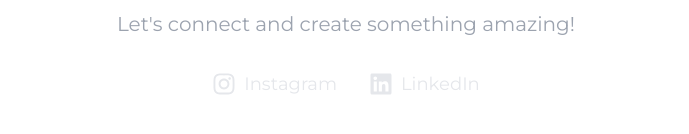
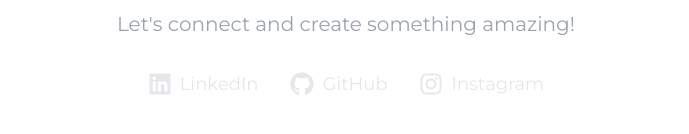
Before and after one commit to fdaniall/personal-website, a Next.js app: page / in a window 1280 px wide. Shown: the part 2854-2988 px from the top of the page, without its empty margins (294-983 px from the left). Built offline with nearby package versions, Linux system fonts and the light colour scheme.

Commit message:
feat: enhance social media links on homepage
Updated the homepage to include GitHub and Instagram links, replacing the previous LinkedIn link. This change improves user connectivity and engagement by providing additional social media options.

```diff
--- a/src/app/Homepage/index.js
+++ b/src/app/Homepage/index.js
@@ -9,7 +9,7 @@ import projectStatic from "../styles/images/firstyourinnovationgif.png";
 import projectLogo from "../styles/images/yourinnovation.png";
 import moneyhunterImg from "../styles/images/moneyhunter.png";
 import confideeImg from "../styles/images/confidee.png";
-import { FaInstagram, FaLinkedin } from "react-icons/fa";
+import { FaInstagram, FaLinkedin, FaGithub } from "react-icons/fa6";
 
 const ProjectCard = ({ title, gif, staticImage, logo, isPublic = false, url }) => {
   const [isHovered, setIsHovered] = useState(false);
@@ -144,7 +144,25 @@ const Homepage = () => {
               </p>
               <div className="flex space-x-8">
                 <a
-                  href="https://instagram.com/your_username"
+                  href="https://linkedin.com/in/fdaniall"
+                  target="_blank"
+                  rel="noopener noreferrer"
+                  className="flex items-center space-x-2 text-gray-200 hover:text-gray-400 text-lg font-montserrat transition-colors duration-300"
+                >
+                  <FaLinkedin size={24} />
+                  <span>LinkedIn</span>
+                </a>
+                <a
+                  href="https://github.com/fdaniall"
+                  target="_blank"
+                  rel="noopener noreferrer"
+                  className="flex items-center space-x-2 text-gray-200 hover:text-gray-400 text-lg font-montserrat transition-colors duration-300"
+                >
+                  <FaGithub size={24} />
+                  <span>GitHub</span>
+                </a>
+                <a
+                  href="https://instagram.com/fdaniall"
                   target="_blank"
                   rel="noopener noreferrer"
                   className="flex items-center space-x-2 text-gray-200 hover:text-gray-400 text-lg font-montserrat transition-colors duration-300"
@@ -152,18 +170,9 @@ const Homepage = () => {
                   <FaInstagram size={24} />
                   <span>Instagram</span>
                 </a>
-                <a
-                  href="https://linkedin.com/in/your_username"
-                  target="_blank"
-                  rel="noopener noreferrer"
-                  className="flex items-center space-x-2 text-gray-200 hover:text-gray-400 text-lg font-montserrat transition-colors duration-300"
-                >
-                  <FaLinkedin size={24} />
-                  <span>LinkedIn</span>
-                </a>
               </div>
             </section>
-          </div>
+          </div >
         </div >
       </div >
     </>
```
